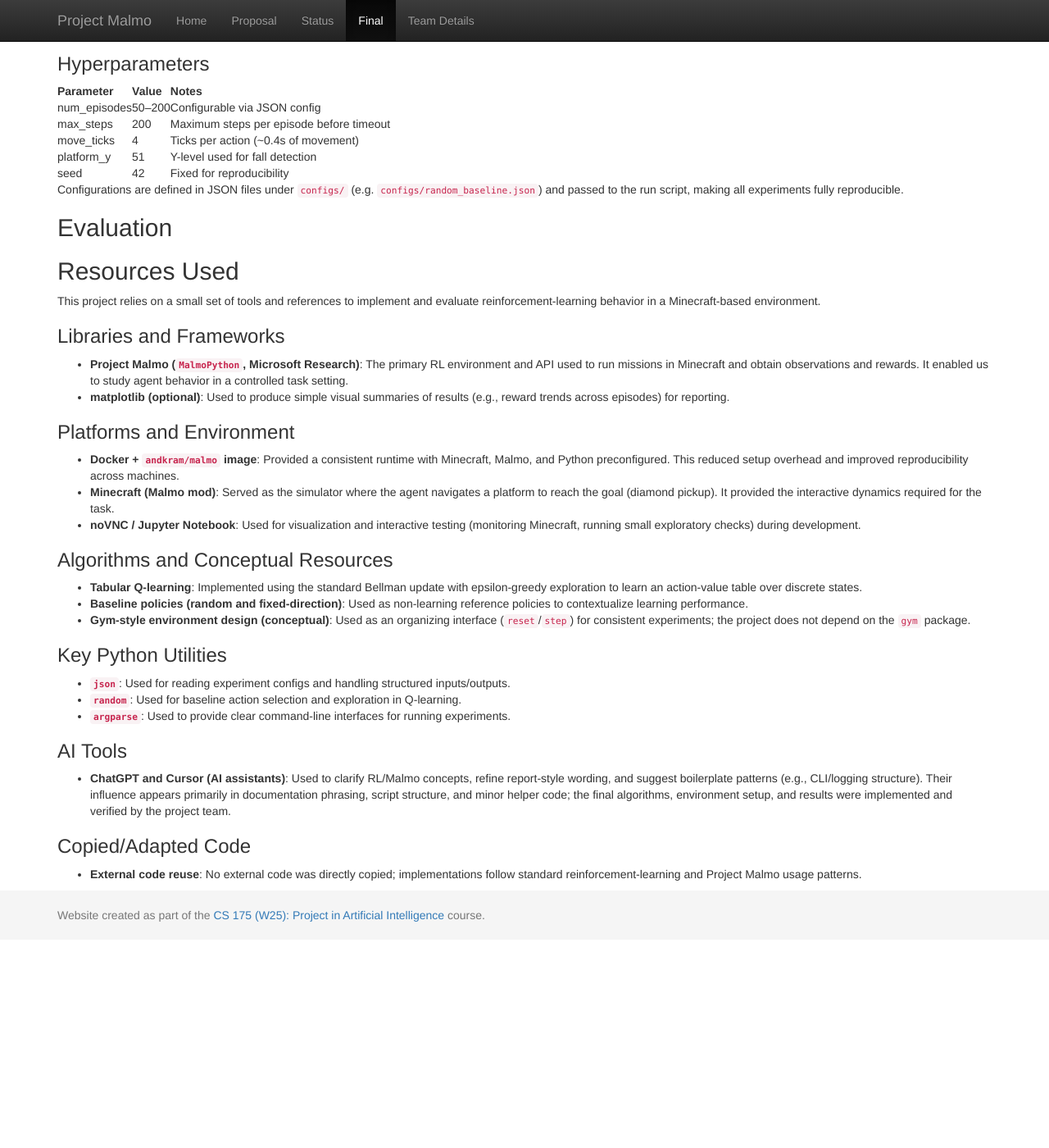
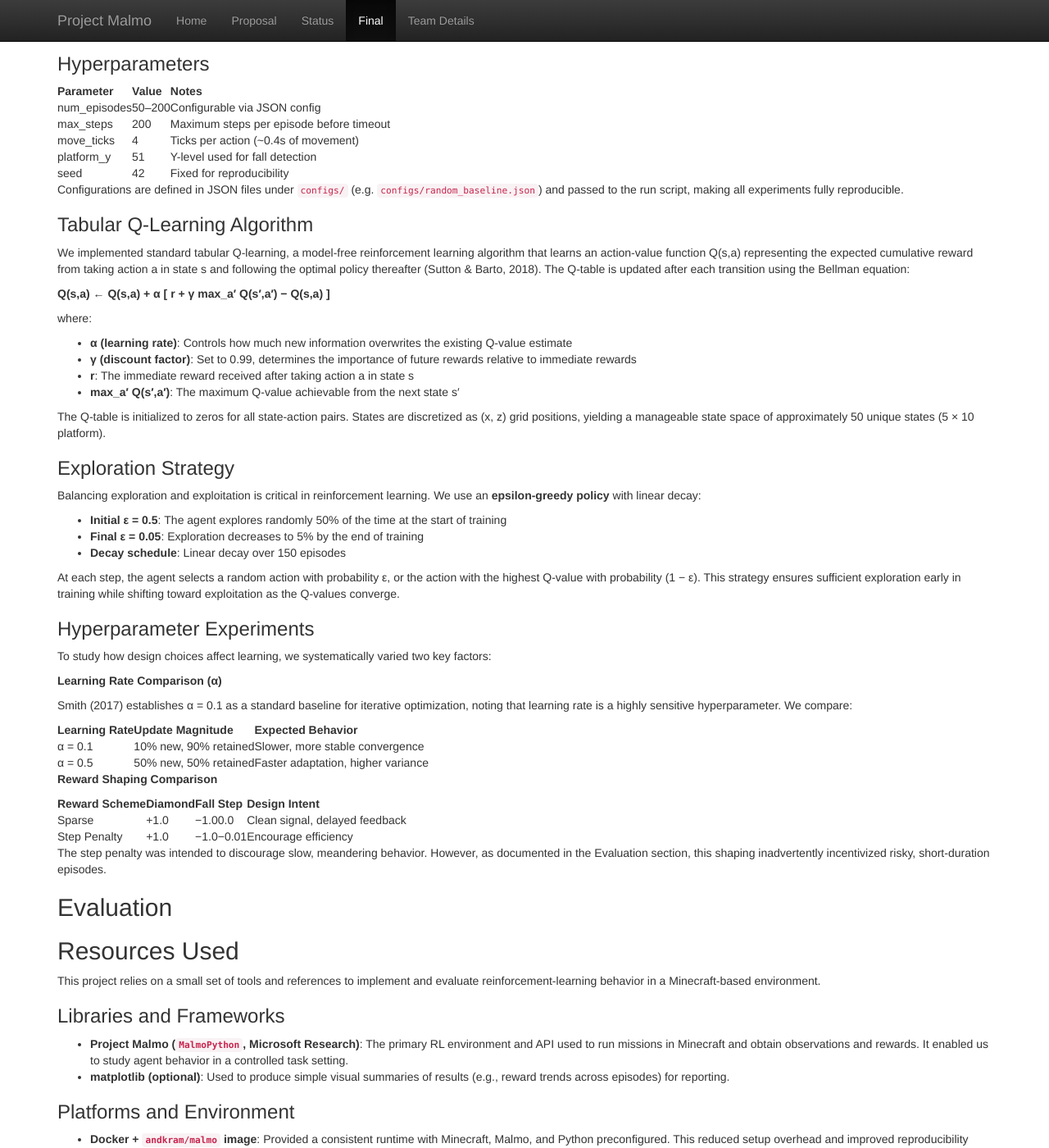
Before and after one commit to nhanngyn2004/cs175-group5, a Jekyll site: the page built from docs/final.md, in a window 1280 px wide and 1400 px high, scrolled down 1984 px. Shown: the whole window at 82% size. Built offline with Jekyll 4.4.1, drawn with Linux system fonts in a browser that asks for light colours; before the commit the page ends 3130 px from its top, so only the background shows below that.

Commit message:
updated approach

```diff
--- a/docs/final.md
+++ b/docs/final.md
@@ -9,7 +9,8 @@ Reinforcement learning is often evaluated purely on final performance. Did the a
 
 The task we designed is deliberately simple: a reinforcement learning agent is placed at one end of a narrow obsidian platform (5 blocks wide, 10 blocks long) elevated above a lava field, with a single diamond placed at the far end. The agent must navigate to the diamond without falling off the edge.
 
-![Environment Setup](assets/image.png) Every episode ends one of three ways. The agent picks up the diamond (success), falls off the platform into the lava (failure), or runs out of time (timeout). This setup may sound straightforward, but it is not trivial. The platform is narrow enough that random movement frequently leads to falling, and the agent receives no guidance about which direction to move. Without a learning algorithm, the agent has no way to distinguish a good move from a bad one. A purely random agent succeeds only about 33% of the time by chance, meaning there is real room for a learning agent to improve, but also real risk of failure if design choices are poorly made.
+![Environment Setup](assets/image.png)
+Every episode ends one of three ways. The agent picks up the diamond (success), falls off the platform into the lava (failure), or runs out of time (timeout). This setup may sound straightforward, but it is not trivial. The platform is narrow enough that random movement frequently leads to falling, and the agent receives no guidance about which direction to move. Without a learning algorithm, the agent has no way to distinguish a good move from a bad one. A purely random agent succeeds only about 33% of the time by chance, meaning there is real room for a learning agent to improve, but also real risk of failure if design choices are poorly made.
 
 This is where the challenge lies. Decisions like how rewards are structured, what information the agent can observe, and which learning algorithm is used all fundamentally change what the agent experiences and how it updates its behavior.
 
@@ -76,6 +77,53 @@ All agents are run through a shared episode loop in `harness/loop.py`. The loop
 
 Configurations are defined in JSON files under `configs/` (e.g. `configs/random_baseline.json`) and passed to the run script, making all experiments fully reproducible.
 
+### Tabular Q-Learning Algorithm
+
+We implemented standard tabular Q-learning, a model-free reinforcement learning algorithm that learns an action-value function Q(s,a) representing the expected cumulative reward from taking action a in state s and following the optimal policy thereafter (Sutton & Barto, 2018). The Q-table is updated after each transition using the Bellman equation:
+
+**Q(s,a) ← Q(s,a) + α [ r + γ max_a′ Q(s′,a′) − Q(s,a) ]**
+
+where:
+- **α (learning rate)**: Controls how much new information overwrites the existing Q-value estimate
+- **γ (discount factor)**: Set to 0.99, determines the importance of future rewards relative to immediate rewards
+- **r**: The immediate reward received after taking action a in state s
+- **max_a′ Q(s′,a′)**: The maximum Q-value achievable from the next state s′
+
+The Q-table is initialized to zeros for all state-action pairs. States are discretized as (x, z) grid positions, yielding a manageable state space of approximately 50 unique states (5 × 10 platform).
+
+### Exploration Strategy
+
+Balancing exploration and exploitation is critical in reinforcement learning. We use an **epsilon-greedy policy** with linear decay:
+
+- **Initial ε = 0.5**: The agent explores randomly 50% of the time at the start of training
+- **Final ε = 0.05**: Exploration decreases to 5% by the end of training
+- **Decay schedule**: Linear decay over 150 episodes
+
+At each step, the agent selects a random action with probability ε, or the action with the highest Q-value with probability (1 − ε). This strategy ensures sufficient exploration early in training while shifting toward exploitation as the Q-values converge.
+
+### Hyperparameter Experiments
+
+To study how design choices affect learning, we systematically varied two key factors:
+
+**Learning Rate Comparison (α)**
+
+Smith (2017) establishes α = 0.1 as a standard baseline for iterative optimization, noting that learning rate is a highly sensitive hyperparameter. We compare:
+
+| Learning Rate | Update Magnitude | Expected Behavior |
+|--------------|------------------|-------------------|
+| α = 0.1 | 10% new, 90% retained | Slower, more stable convergence |
+| α = 0.5 | 50% new, 50% retained | Faster adaptation, higher variance |
+
+**Reward Shaping Comparison**
+
+| Reward Scheme | Diamond | Fall | Step | Design Intent |
+|---------------|---------|------|------|---------------|
+| Sparse | +1.0 | −1.0 | 0.0 | Clean signal, delayed feedback |
+| Step Penalty | +1.0 | −1.0 | −0.01 | Encourage efficiency |
+
+The step penalty was intended to discourage slow, meandering behavior. However, as documented in the Evaluation section, this shaping inadvertently incentivized risky, short-duration episodes.
+
+
 
 ## Evaluation
 
```
